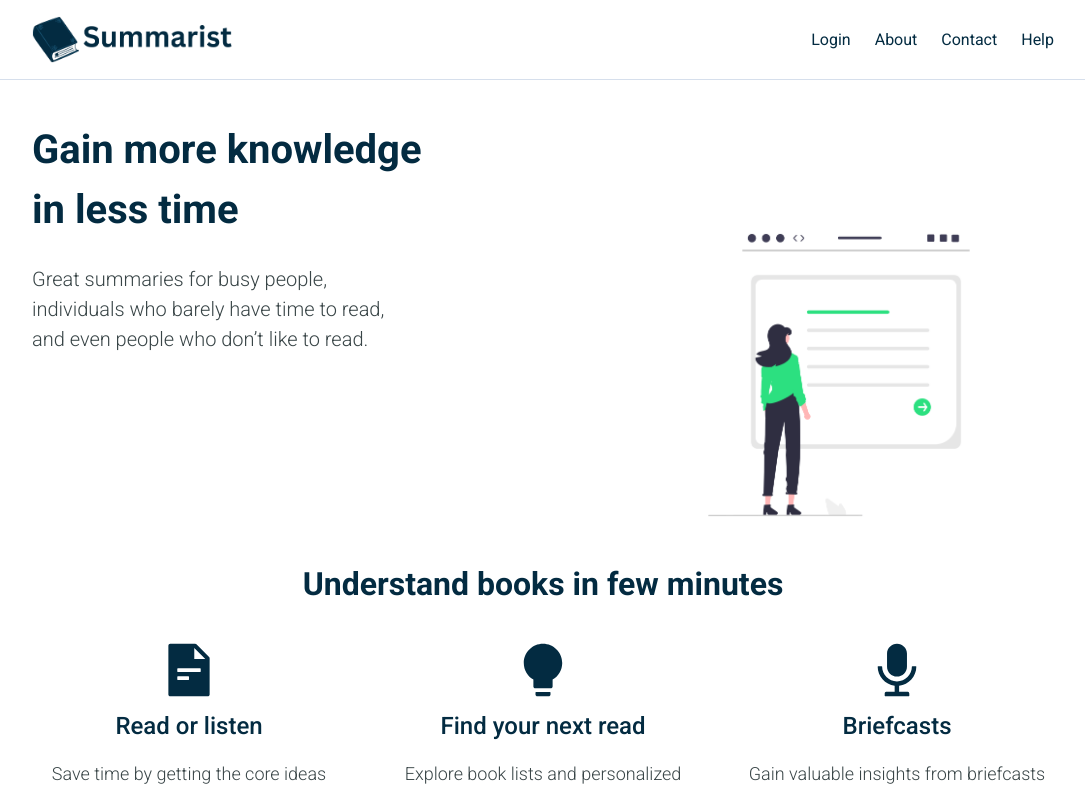
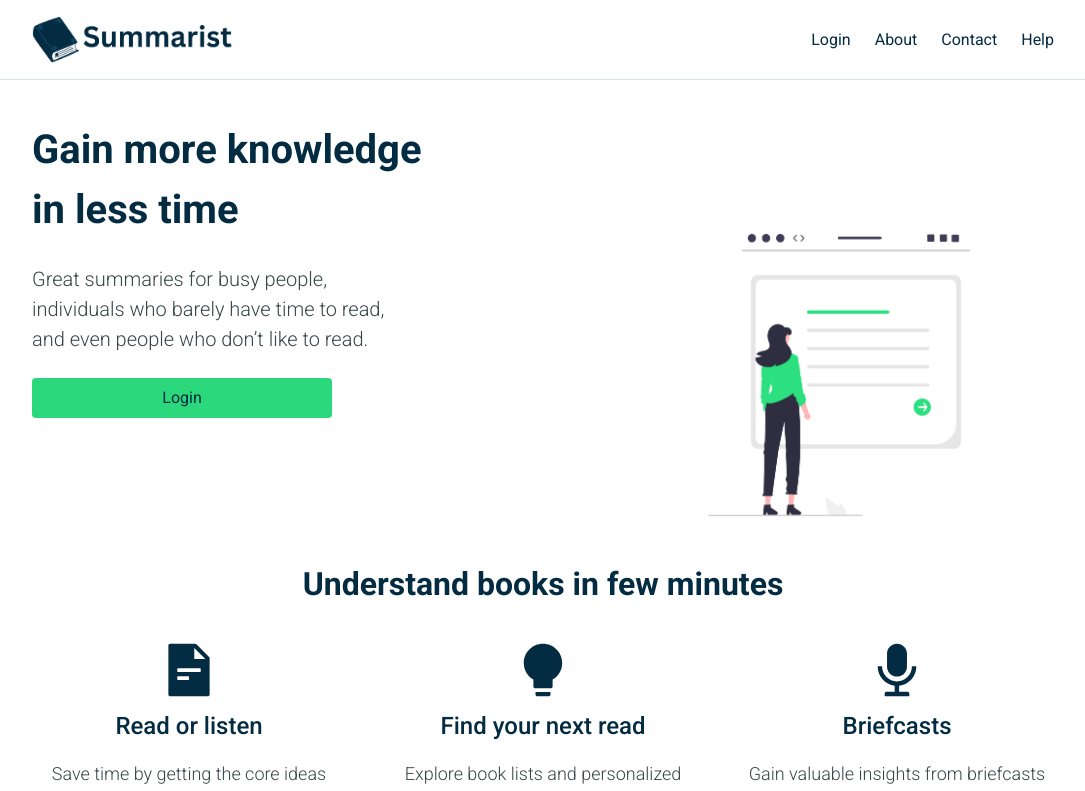
Before and after one commit to TheAhmedJoy/Summarist-Ahmed-Ali, a Next.js app: page / in a window 1280 px wide. Shown: the top 791 px of the page, without its empty margins (97-1182 px from the left). Built offline with nearby package versions, Linux system fonts and the light colour scheme; no server answers.

Commit message:
LoginButton component added to landing page, and slight CSS fix for spacing problems on landing page

```diff
--- a/app/globals.css
+++ b/app/globals.css
@@ -48,6 +48,7 @@ button:disabled {
 }
 
 .container {
+  justify-content: center;
   padding: 40px 0;
   width: 100%;
 }
--- a/app/page.tsx
+++ b/app/page.tsx
@@ -1,10 +1,12 @@
 import Image from "next/image"
+import Link from "next/link"
 import { AiFillAudio, AiFillBulb, AiFillFileText } from "react-icons/ai"
 import { BiCrown } from "react-icons/bi"
 import { BsStarFill, BsStarHalf } from "react-icons/bs"
 import { RiLeafLine } from "react-icons/ri"
 import Footer from "./components/Footer"
 import LandingPageImage from "../public/landing.png"
+import LoginButton from "./components/LoginButton"
 
 export default function Home() {
   return (
@@ -29,6 +31,9 @@ export default function Home() {
                     and even people who don’t like to read.
                   </h1>
                 </div>
+                <Link href="/for-you">
+                  <LoginButton className="btn home__cta--btn" />
+                </Link>
               </div>
               <figure className="landing__image--mask relative w-full max-w-lg h-90 translate-x-24 md:translate-x-24 translate-y-18.75">
                 <Image src={LandingPageImage} alt="landing" fill sizes="(max-width: 1024px) 112px, 288px" style={{ objectFit: "contain" }} priority />
```
